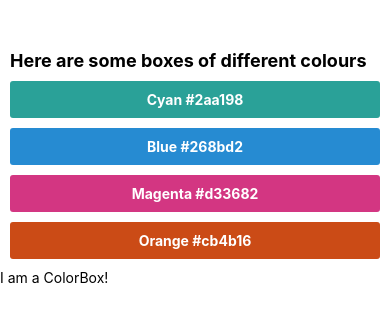
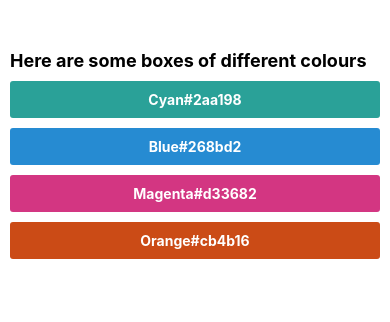
Before and after one commit to carrigan223/FrontEndMastersReactNative, a React Native app: screen / in a window 390 px wide. Shown: the top 322 px of the page. Built offline with nearby package versions, Linux system fonts and the light colour scheme.

Commit message:
functioning Colorbox Component added

```diff
--- a/App.js
+++ b/App.js
@@ -10,18 +10,10 @@ const App = () => {
         <Text style={styles.heading}>
           Here are some boxes of different colours
         </Text>
-        <View style={[styles.box, styles.cyan]}>
-          <Text style={styles.text}>Cyan #2aa198</Text>
-        </View>
-        <View style={[styles.box, styles.blue]}>
-          <Text style={styles.text}>Blue #268bd2</Text>
-        </View>
-        <View style={[styles.box, styles.magenta]}>
-          <Text style={styles.text}>Magenta #d33682</Text>
-        </View>
-        <View style={[styles.box, styles.orange]}>
-          <Text style={styles.text}>Orange #cb4b16</Text>
-        </View>
+        <ColorBox colorName={'Cyan'} hexCode={'#2aa198'} />
+        <ColorBox colorName={'Blue'} hexCode={'#268bd2'} />
+        <ColorBox colorName={'Magenta'} hexCode={'#d33682'} />
+        <ColorBox colorName={'Orange'} hexCode={'#cb4b16'} />
       </View>
       <ColorBox />
     </SafeAreaView>
--- a/components/ColorBox.js
+++ b/components/ColorBox.js
@@ -1,12 +1,33 @@
 import React from 'react';
-import { View, Text } from 'react-native';
-
-const ColorBox = () => {
+import { View, Text, StyleSheet } from 'react-native';
+// This component is the colorboxes, it is being passed props
+// so we have the ability dynamicly assign the colors while utililizing
+const ColorBox = (props) => {
+  const colorStyle = {
+    backgroundColor: props.hexCode,
+  };
   return (
-    <View>
-      <Text>I am a ColorBox!</Text>
+    <View style={[styles.box, colorStyle]}>
+      <Text style={styles.text}>
+        {props.colorName}
+        {props.hexCode}
+      </Text>
     </View>
   );
 };
 
+const styles = StyleSheet.create({
+  text: {
+    fontWeight: 'bold',
+    color: 'white',
+  },
+  box: {
+    padding: 10,
+    borderRadius: 3,
+    marginBottom: 10,
+    alignItems: 'center',
+    justifyContent: 'center',
+  },
+});
+
 export default ColorBox;
--- a/styles.js
+++ b/styles.js
@@ -9,17 +9,6 @@ const styles = StyleSheet.create({
     fontSize: 18,
     fontWeight: 'bold',
     marginBottom: 10,
-  },
-  text: {
-    fontWeight: 'bold',
-    color: 'white',
-  },
-  box: {
-    padding: 10,
-    borderRadius: 3,
-    marginBottom: 10,
-    alignItems: 'center',
-    justifyContent: 'center',
   },
   cyan: {
     backgroundColor: '#2aa198',
```
